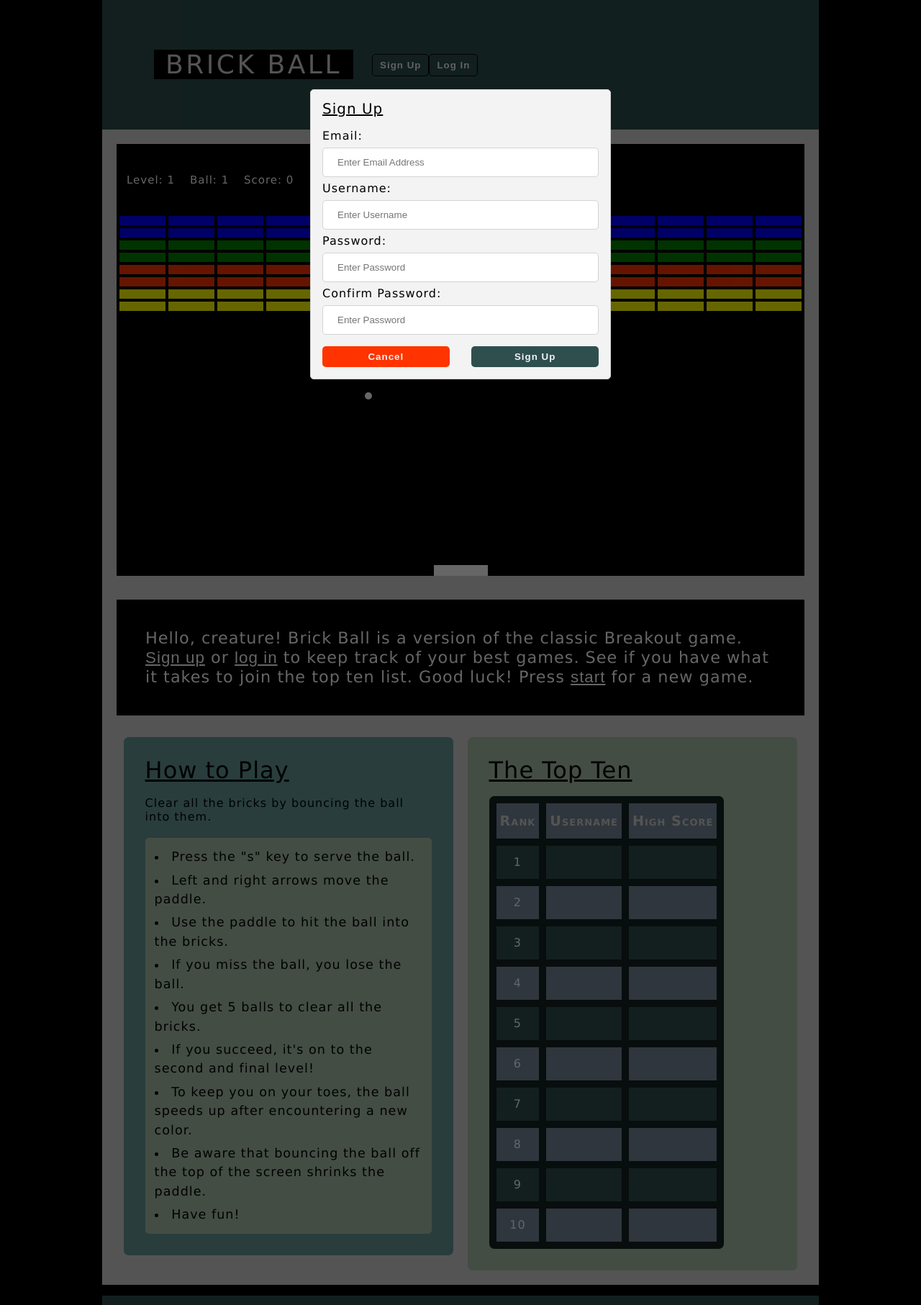
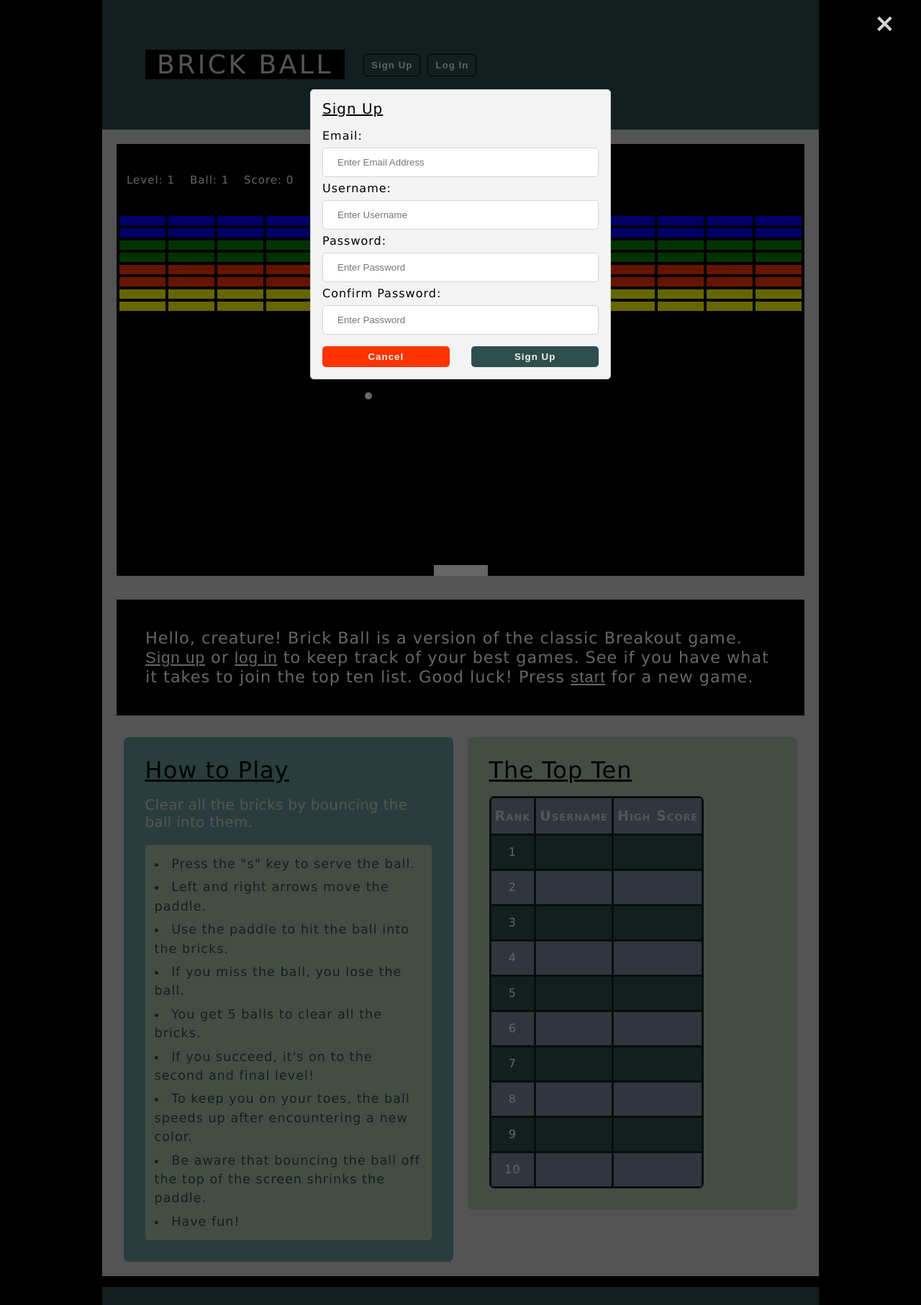
Before and after one commit to adfranks/brickball, a PHP site: page /brickball.php in a window 1280 px wide, after a click on "Sign Up". Shown: the whole page at 72% size. Run offline with PHP 8.4, Linux system fonts and the light colour scheme; data that the repository does not hold is empty.

Commit message:
adjust look of directions and table
color and border changes

```diff
--- a/css/brickball.css
+++ b/css/brickball.css
@@ -53,12 +53,12 @@ header, footer {
   text-transform: uppercase;
   letter-spacing: 3.5px;
   background-color: darkslategrey;
-  padding: 3em;
+  padding: 3em 2.5em;
 }
-footer {padding-right: 2em;}
 header button, footer button {
   vertical-align: super;
   border: thin solid black;
+  margin-right: 10px;
 }
 header button:hover, footer button:hover {
   border: thin solid lightgrey;
@@ -119,8 +119,9 @@ ul {
   padding: 10px;
 	border-radius: 5px;
   font-size: 1.1em;
+	line-height: 1.5em;
+  color: darkslategrey;
 	background-color: #AAC0AA;
-	line-height: 1.5em;
 }
 li {padding: 3px;}
 div {box-sizing: border-box;}
@@ -128,7 +129,7 @@ span.forgot {float: left; padding-top: 8px; font-size: 0.75em;}
 table {
   background-color: #132020;
   color: white;
-  border-spacing: 10px;
+  border-spacing: 3px;
 }
 th, td {text-align: center; padding: 15px 5px;}
 th {
@@ -175,8 +176,13 @@ tr:nth-child(odd), th {background-color: lightslategrey;}
 #topten {background-color: #AAC0AA;}
 #topten h2 {margin-bottom: 20px;}
 #directions {background-color: #669999;}
-#directions button {padding: 10px;}
-#objective {padding: 20px 0px; font-size: 1em;}
+#objective {
+  color: lightgrey;
+  padding: 20px 0px;
+  font-family: Verdana;
+  font-size: 1.25em;
+  letter-spacing: 0.25px;
+}
 #game-end:hover {animation: none; color: blue;}
 #game-end {
   animation: attention 20s infinite;
@@ -217,12 +223,12 @@ tr:nth-child(odd), th {background-color: lightslategrey;}
   position: absolute;
   right: 35px;
   top: 15px;
-  color: rgb(0,0,0);
+  color: lightgrey;
   font-size: 35px;
   font-weight: bold;
 }
 .close:hover, .close:focus {
-  color: rgb(255, 52, 0);
+  color: darkslategrey;
   cursor: pointer;
 }
 .modal button, .tryagain button {
@@ -237,8 +243,8 @@ tr:nth-child(odd), th {background-color: lightslategrey;}
   clear: both;
   display: table;
 }
-.heading {color:  white; text-decoration: none;}
-.heading:hover {text-decoration: none;}
+.heading {color: lightgrey; text-decoration: none;}
+.heading:hover {color: white; text-decoration: none;}
 .form-response {padding: 20px; background-color: lightgrey;}
 .errormsg {color: red; padding-left: 16px;}
 .error-link {margin: 20px;}
@@ -256,14 +262,14 @@ tr:nth-child(odd), th {background-color: lightslategrey;}
   40% {color:orange; text-decoration:underline;}
   45% {color:red; text-decoration:none;}
   50% {color:goldenrod; text-decoration:underline;}
-  55% {color:green; text-decoration:none;}
+  55% {color:palegreen; text-decoration:none;}
   60% {color:gold; text-decoration:underline;}
   65% {color:darkorchid; text-decoration:none;}
-  70% {color:palegreen; text-decoration:underline;}
+  70% {color:green; text-decoration:underline;}
   75% {color:deeppink; text-decoration:none;}
   80% {color:aqua; text-decoration:underline;}
-  85% {color:peru; text-decoration:none;}
-  90% {color:lawngreen; text-decoration:underline;}
+  85% {color:lawngreen; text-decoration:none;}
+  90% {color:royalblue; text-decoration:underline;}
   95% {color:coral; text-decoration:none;}
-  100% {color:lightgrey; text-decoration:underline;}
+  100% {color:orange; text-decoration:underline;}
 }
```
